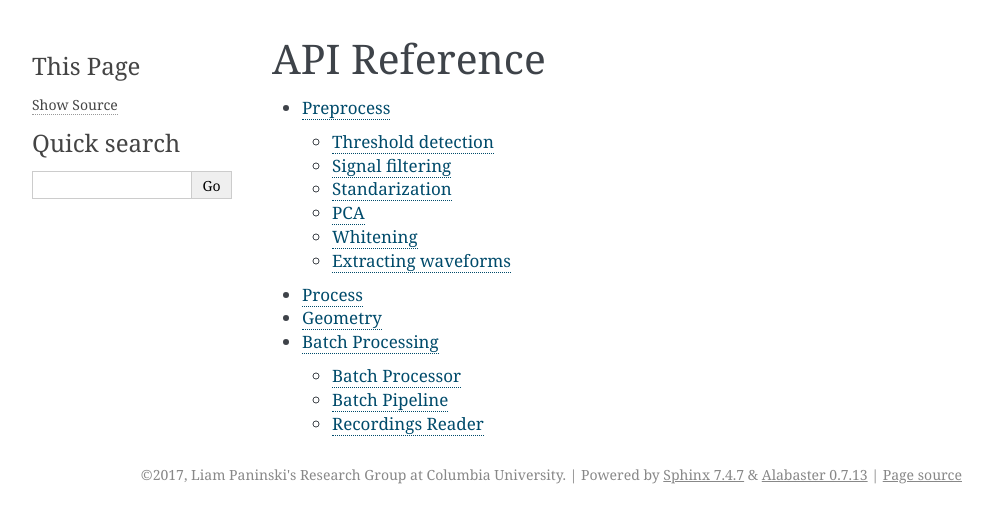
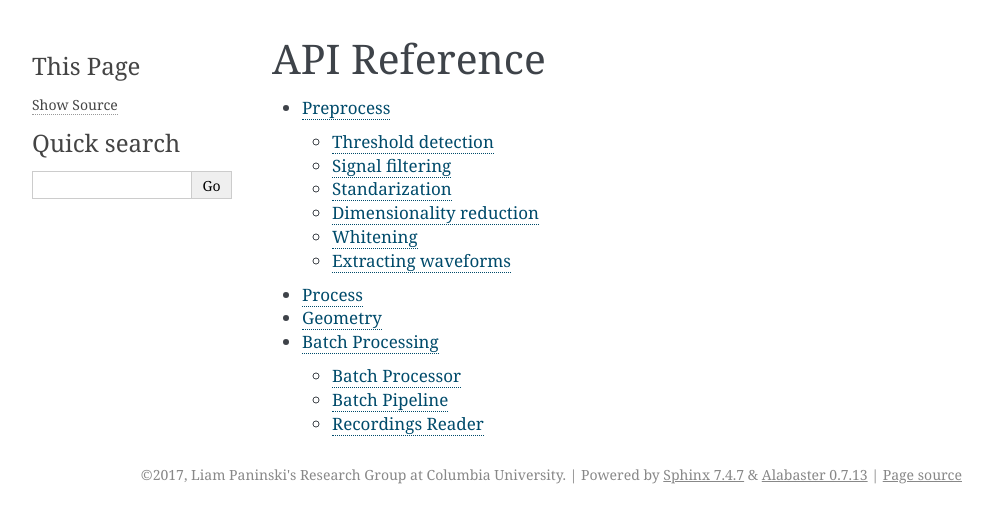
Before and after one commit to paninski-lab/yass, a Sphinx documentation site: the page built from doc/api.rst, in a window 1280 px wide. Shown: the top 523 px of the page, without its empty margins (148-1141 px from the left). Built offline with Sphinx 7.4.7, drawn with Linux system fonts in a browser that asks for light colours.

Commit message:
updates documentation

```diff
--- a/doc/api/preprocess.rst
+++ b/doc/api/preprocess.rst
@@ -25,10 +25,10 @@ Standarization
     :members:
 
 
-PCA
----
+Dimensionality reduction
+------------------------
 
-.. automodule:: yass.preprocess.pca
+.. automodule:: yass.preprocess.dimensionality_reduction
     :members:
 
 
```
